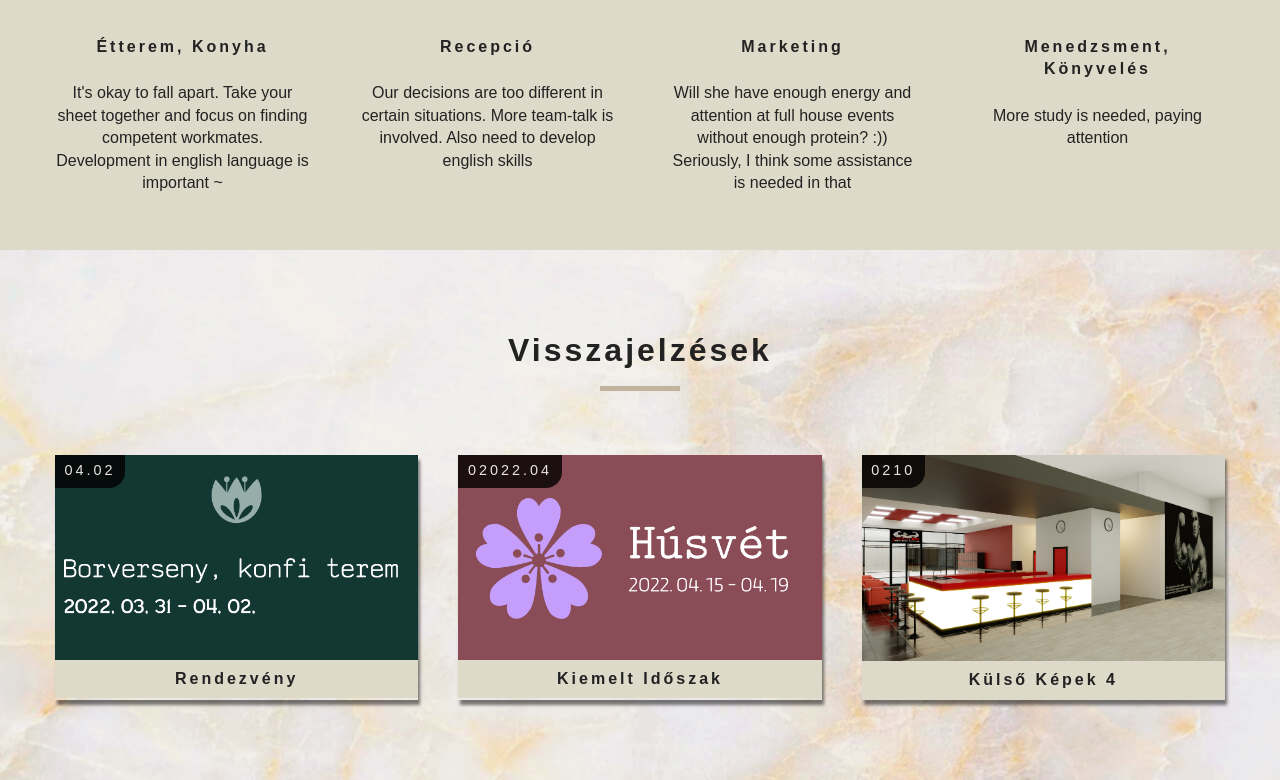
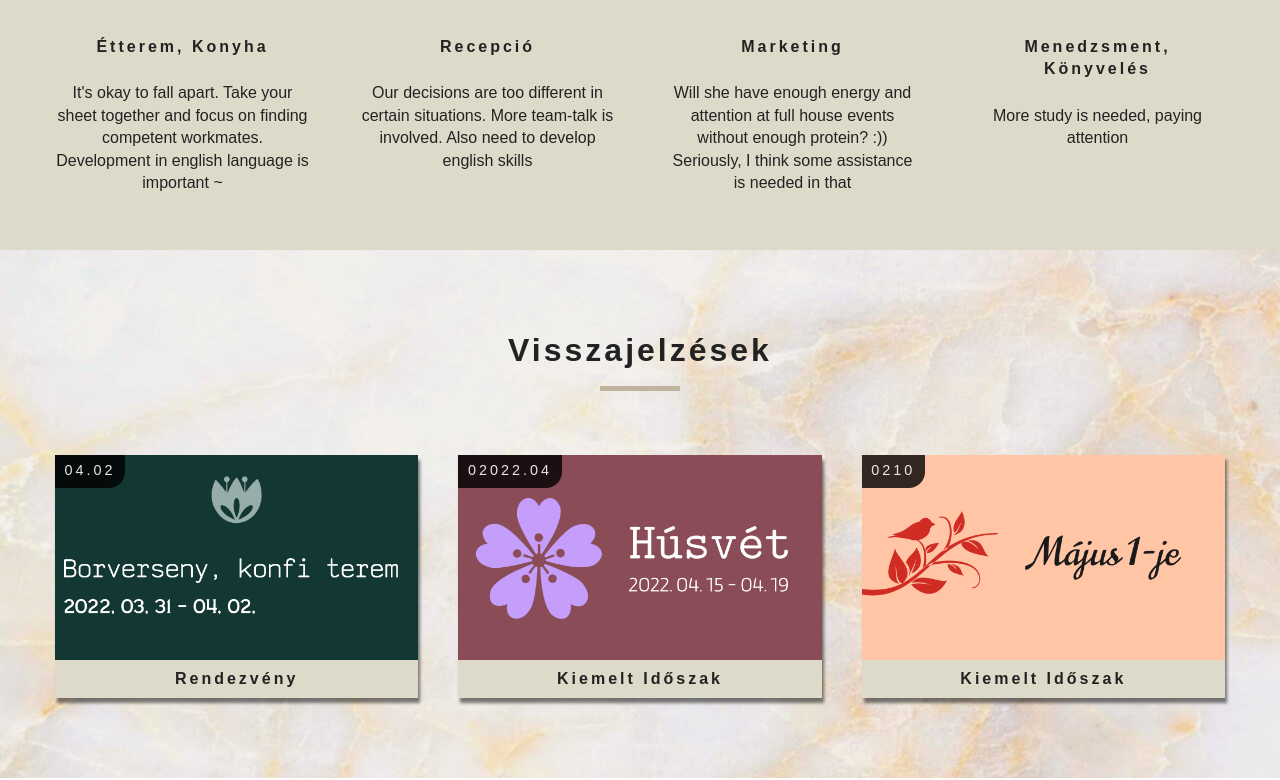
Before and after one commit to v-diana-maria/prd.management, a React (Create React App) app: page / in a window 1280 px wide. Shown: the part 1025-1805 px from the top of the page. Built offline with nearby package versions, Linux system fonts and the light colour scheme.

Commit message:
solving image problems

```diff
--- a/src/data.js
+++ b/src/data.js
@@ -13,7 +13,7 @@ import img8 from './images/room-8.png';
 import img9 from './images/room-9.jpeg';
 import img10 from './images/room-10.jpeg';
 import img11 from './images/room-11.jpeg';
-import img12 from './images/room-12.jpeg';
+import img12 from './images/room-12.png';
 
 export default [
   {
@@ -648,7 +648,7 @@ export default [
       id: '12'
     },
     fields: {
-      name: 'külső képek 4',
+      name: 'kiemelt időszak',
       slug: 'family-deluxe',
       type: 'family',
       price: 210,
```
